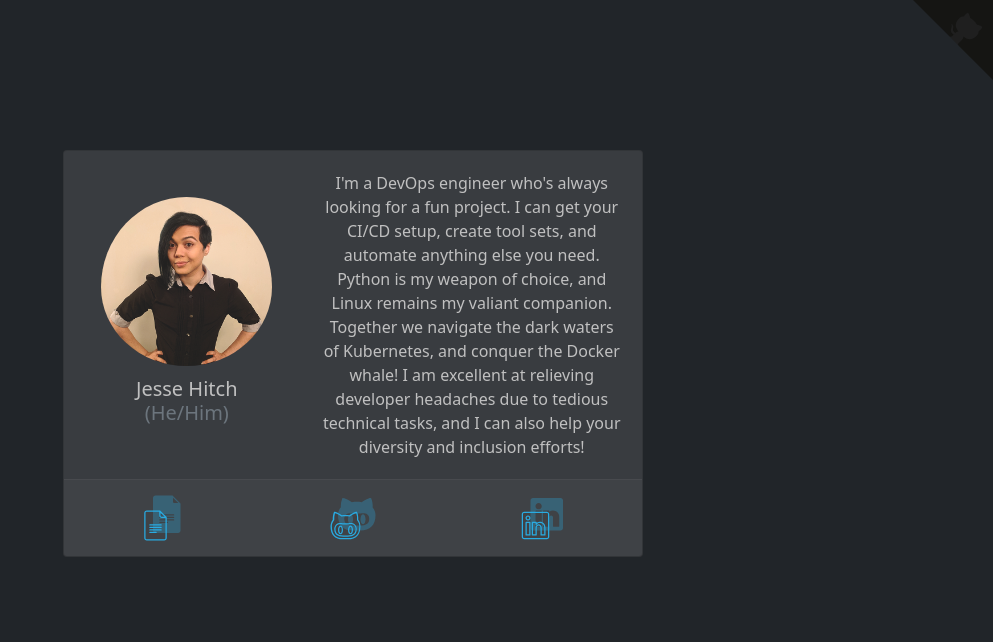
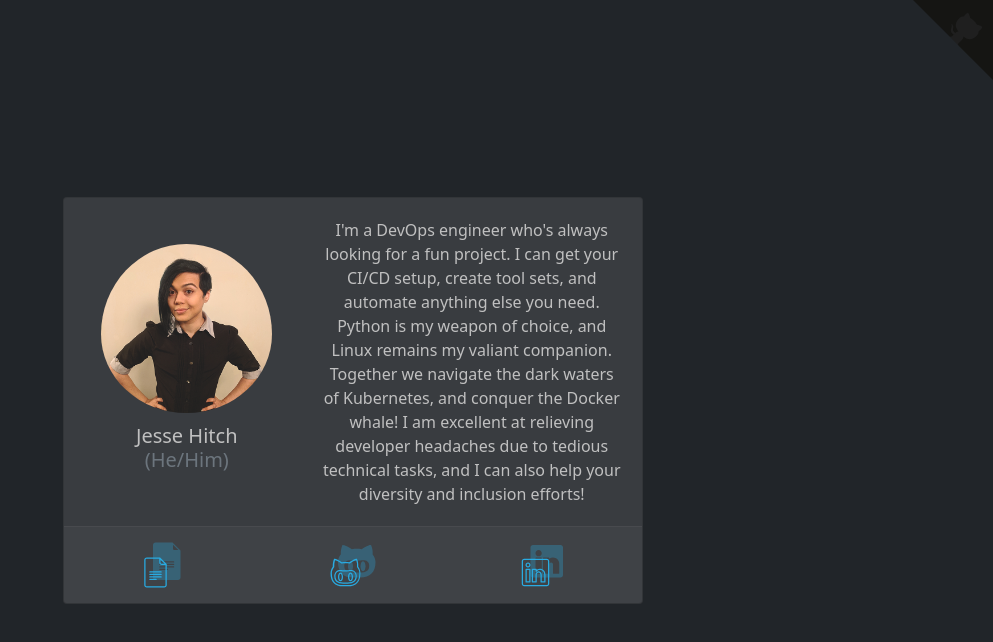
Before and after one commit to jessebot/resume-as-a-service, a React (Create React App) app: page / in a window 1280 px wide. Shown: the top 642 px of the page, without its empty margins (287-1280 px from the left). Built offline with nearby package versions, Linux system fonts and the light colour scheme.

Commit message:
removing issues with centering on different devices

```diff
--- a/src/App.js
+++ b/src/App.js
@@ -34,7 +34,7 @@ function renderTooltip3 (props) {
 }
 
 const App = () => (
-    <div className='App'>
+    <div className='App d-flex align-items-center justify-content-center vh-100'>
       <Row className='justify-content-md-center align-items-center'>
         <Col md={10} sm={12} lg={8} xl={6}>
           <Container fluid>
--- a/src/index.css
+++ b/src/index.css
@@ -1,5 +1,4 @@
 body {
-  padding-top: 14px;
   margin: 0;
   font-family: -apple-system, BlinkMacSystemFont, 'Segoe UI', 'Roboto', 'Oxygen',
     'Ubuntu', 'Cantarell', 'Fira Sans', 'Droid Sans', 'Helvetica Neue',
@@ -8,27 +7,27 @@ body {
   -moz-osx-font-smoothing: grayscale;
 }
 
-/* mid range tablet option */
+/* mid range tablet option
 @media only screen and (min-width: 576px) {
   body {
     padding-top: 110px;
   }
 }
 
-/* ipad pro 2020ish */
+/* ipad pro 2020ish
 @media only screen and (min-width: 768px) {
   body {
     padding-top: 150px;
   }
 }
 
-/* desktop and bigger */
+/* desktop and bigger
 @media only screen and (min-width: 2100px) {
   body {
     padding-top: 350px;
   }
 }
-
+*/
 code {
   font-family: source-code-pro, Menlo, Monaco, Consolas, 'Courier New',
     monospace;
```
